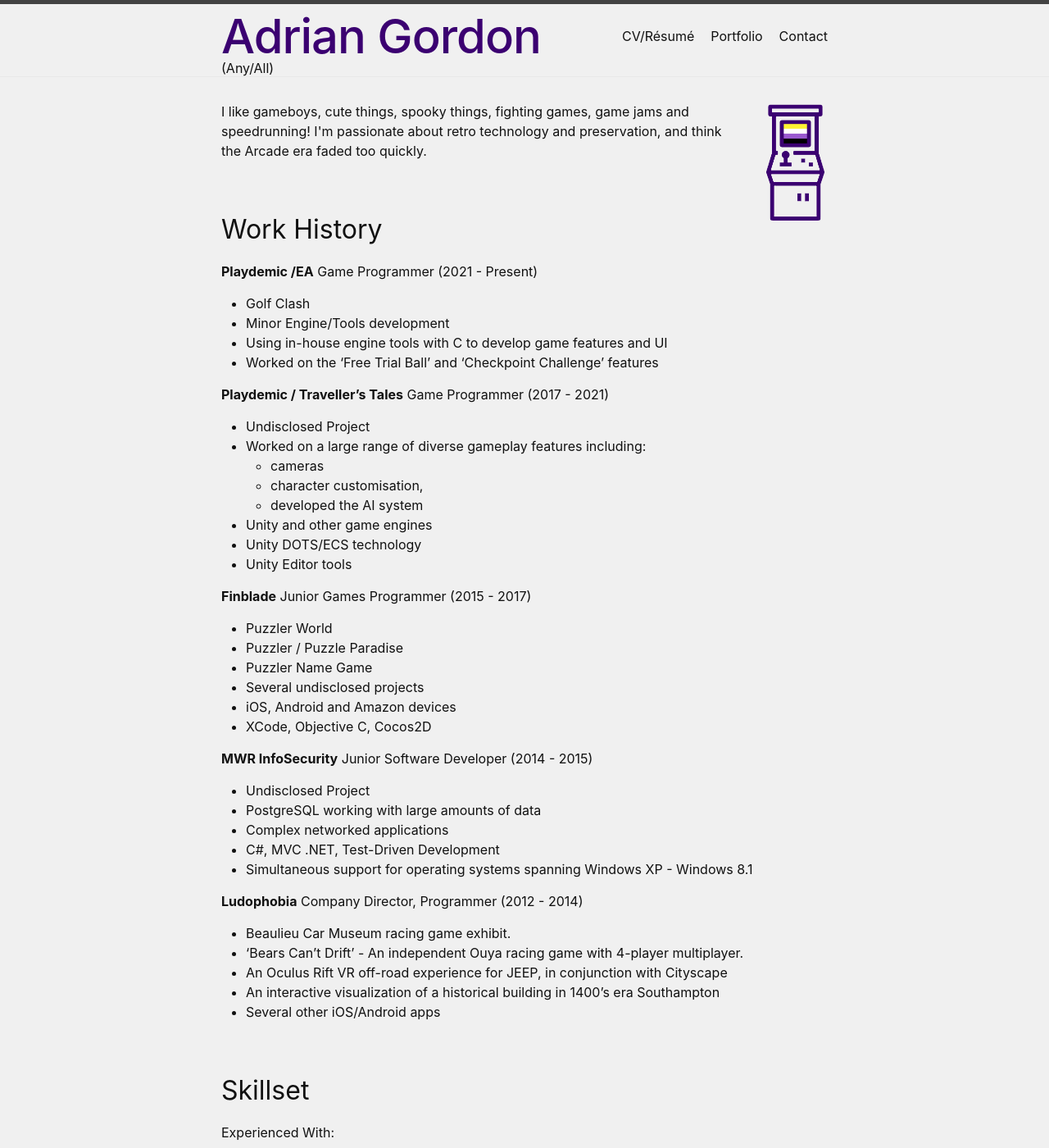
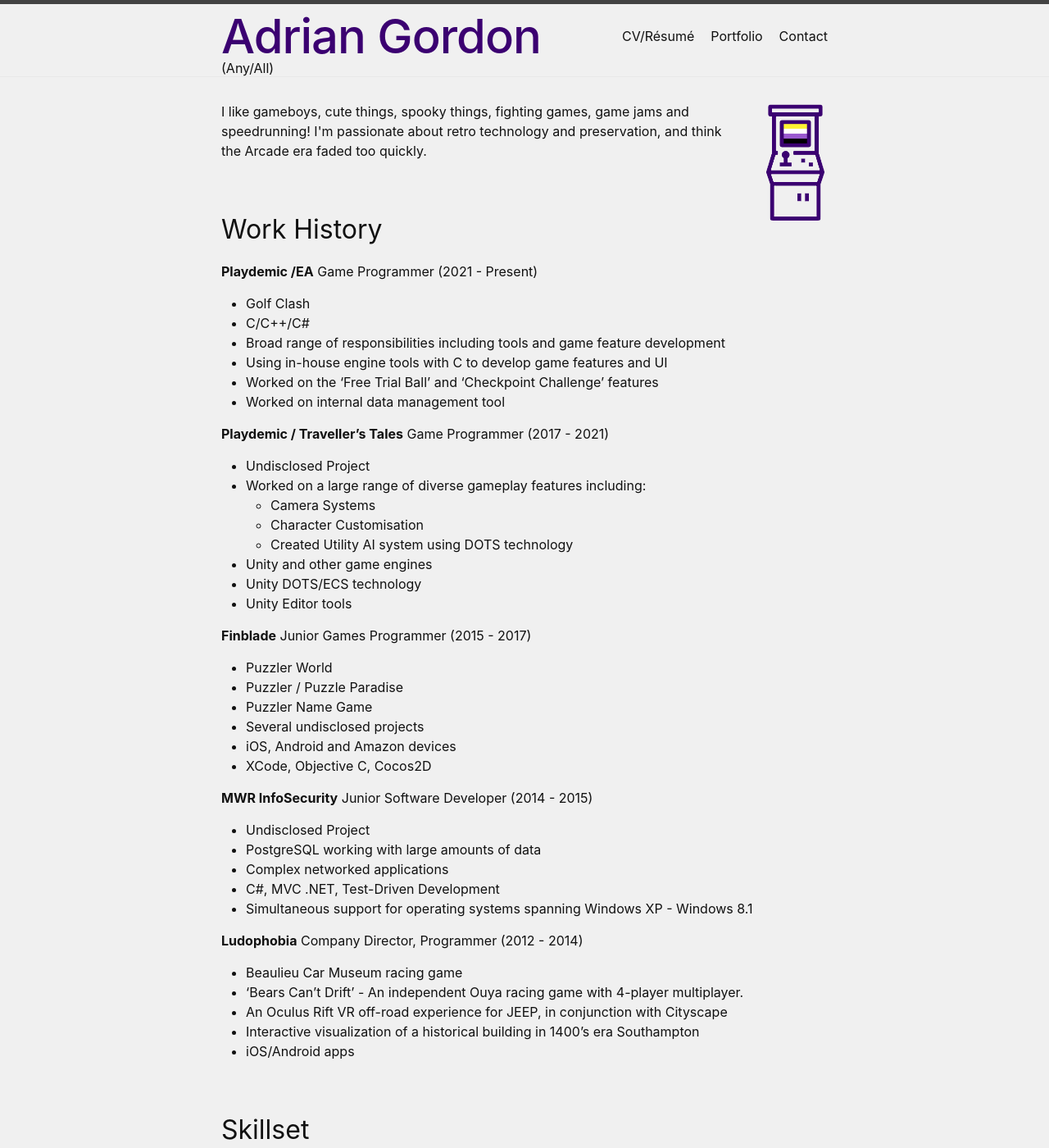
Before and after one commit to TheADrain/Portfolio, a Jekyll site: the page built from docs/index.markdown, in a window 1280 px wide and 1400 px high. Shown: the whole window at 82% size. Built offline with Jekyll 4.4.1, drawn with Linux system fonts in a browser that asks for light colours; some of the changed text lies outside the part shown.

Commit message:
Update index.markdown

```diff
--- a/docs/index.markdown
+++ b/docs/index.markdown
@@ -16,16 +16,18 @@ order: 1
 
 **Playdemic /EA** Game Programmer (2021 - Present)
 - Golf Clash
-- Minor Engine/Tools development
+- C/C++/C#
+- Broad range of responsibilities including tools and game feature development
 - Using in-house engine tools with C to develop game features and UI
 - Worked on the 'Free Trial Ball' and 'Checkpoint Challenge' features
+- Worked on internal data management tool
 
 **Playdemic / Traveller's Tales** Game Programmer (2017 - 2021)
 - Undisclosed Project
 - Worked on a large range of diverse gameplay features including:
-    - cameras
-    - character customisation,
-    - developed the AI system
+    - Camera Systems
+    - Character Customisation
+    - Created Utility AI system using DOTS technology
 - Unity and other game engines
 - Unity DOTS/ECS technology
 - Unity Editor tools
@@ -46,22 +48,21 @@ order: 1
 - Simultaneous support for operating systems spanning Windows XP - Windows 8.1
 
 **Ludophobia** Company Director, Programmer (2012 - 2014)
-- Beaulieu Car Museum racing game exhibit.
+- Beaulieu Car Museum racing game
 - ‘Bears Can’t Drift’ - An independent Ouya racing game with 4-player multiplayer.
 - An Oculus Rift VR off-road experience for JEEP, in conjunction with Cityscape
-- An interactive visualization of a historical building in 1400’s era Southampton
-- Several other iOS/Android apps
+- Interactive visualization of a historical building in 1400’s era Southampton
+- iOS/Android apps
 
 ## Skillset
 
 Experienced With:
 * C# / .NET
 * Unity Engine
-* C++
+* C/C++
 
 Competent With:
-* C
-* Perforce
+* Perforce/SVN/Git
 * Javascript
 
 Have also worked with:
```
